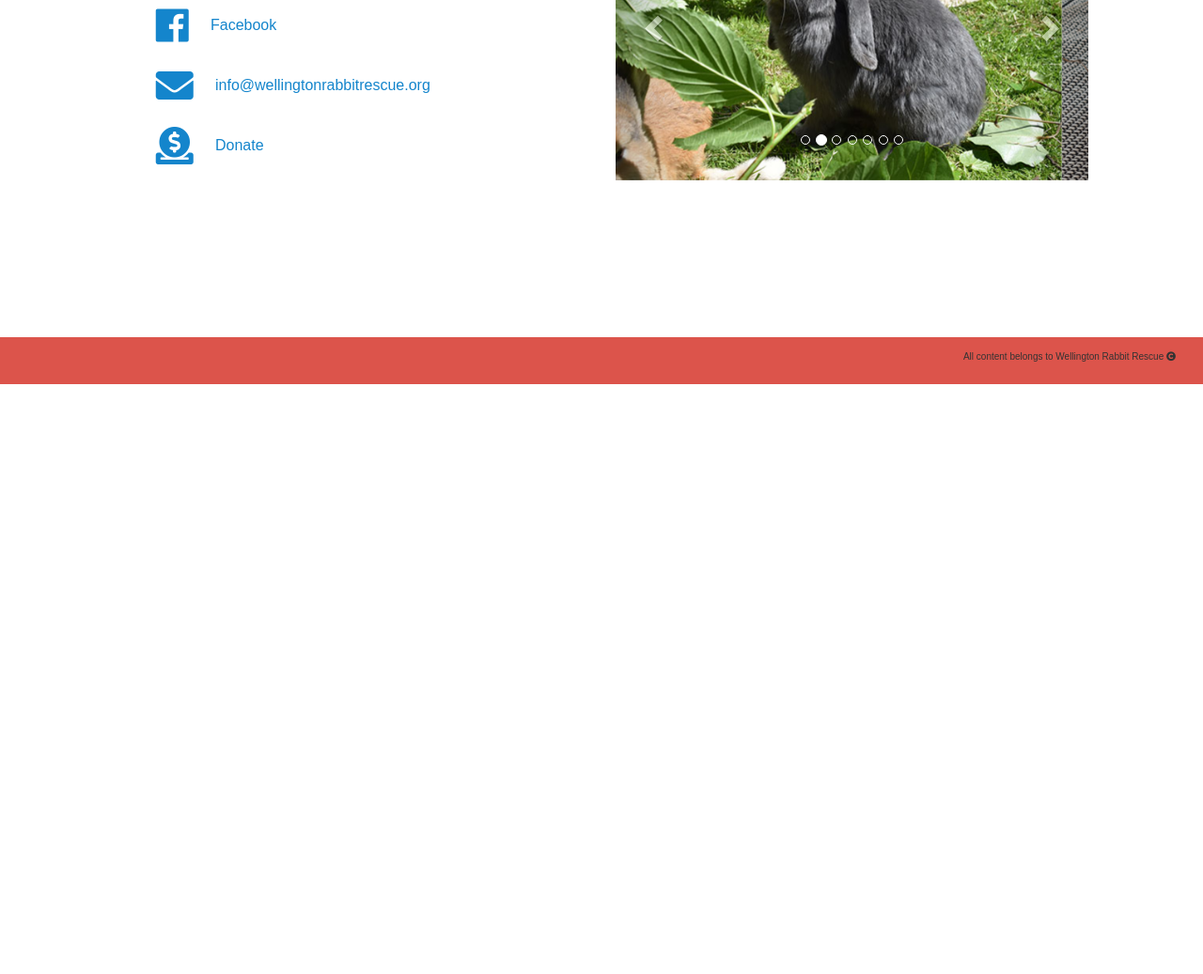
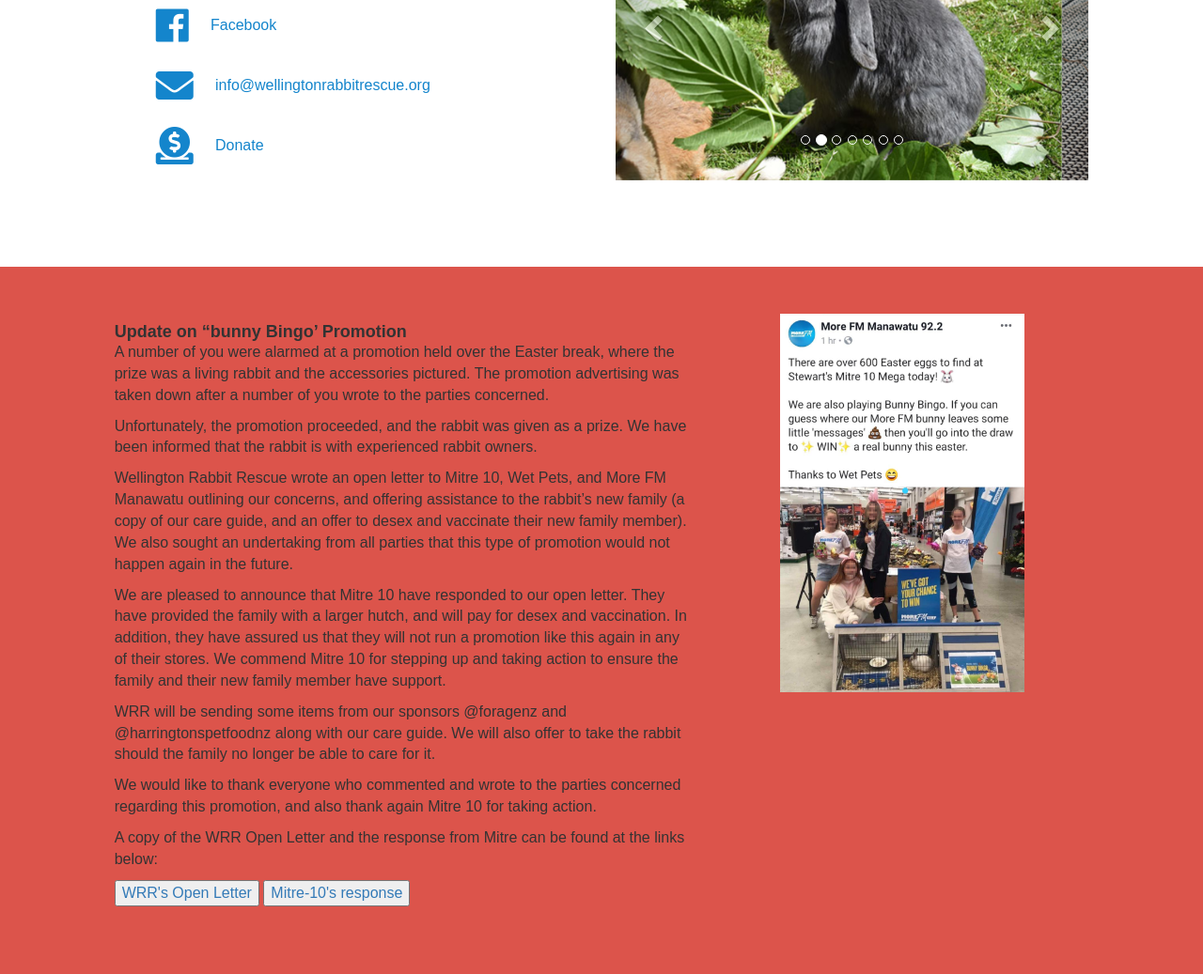
Before and after one commit to craftycal/WRR2.v2.52, a plain HTML site: page index.html in a window 1280 px wide. Shown: the part 414-1451 px from the top of the page at 94% size. Before the commit the page ends 826 px from the top, so only its background shows below. Drawn offline with Linux system fonts and the light colour scheme; a web font is replaced by a local one.

Commit message:
added bingo post

```diff
--- a/index.html
+++ b/index.html
@@ -122,6 +122,50 @@
     </div>
   </div>
 
+  <div class="row" style="background-color: #dc544b; padding-top: 50px; padding-bottom: 50px;">
+    <div class="col-sm-6 col-sm-offset-1">
+      <h5>
+        Update on “bunny Bingo’ Promotion
+      </h5>
+      <p>
+        A number of you were alarmed at a promotion held over the Easter break, where the prize was a living rabbit and the accessories pictured. The promotion advertising was taken down after a number of you wrote to the parties concerned.
+      </p>
+      <p>
+        Unfortunately, the promotion proceeded, and the rabbit was given as a prize. We have been informed that the rabbit is with experienced rabbit owners.
+      </p>
+      <p>
+        Wellington Rabbit Rescue wrote an open letter to Mitre 10, Wet Pets, and More FM Manawatu outlining our concerns, and offering assistance to the rabbit’s new family (a copy of our care guide, and an offer to desex and vaccinate their new family member). We also sought an undertaking from all parties that this type of promotion would not happen again in the future.
+      </p>
+      <p>
+        We are pleased to announce that Mitre 10 have responded to our open letter. They have provided the family with a larger hutch, and will pay for desex and vaccination. In addition, they have assured us that they will not run a promotion like this again in any of their stores. We commend Mitre 10 for stepping up and taking action to ensure the family and their new family member have support.
+      </p>
+      <p>
+        WRR will be sending some items from our sponsors @foragenz and @harringtonspetfoodnz along with our care guide. We will also offer to take the rabbit should the family no longer be able to care for it.
+      </p>
+      <p>
+        We would like to thank everyone who commented and wrote to the parties concerned regarding this promotion, and also thank again Mitre 10 for taking action.
+      </p>
+      <p>
+        A copy of the WRR Open Letter and the response from Mitre can be found at the links below:
+      </p>
+      <a href="https://documentcloud.adobe.com/link/track?uri=urn%3Aaaid%3Ascds%3AUS%3A508c8e96-61a1-49ba-b82b-40ac8d1ba84c&fbclid=IwAR1Lo1wn05IediWD6RSuXphAs9cG5FC_wdmrtJrge04L4lKA6beJPYJb3Hw">
+        <button type="button" name="button">WRR's Open Letter</button>
+      </a>
+      <a href="https://documentcloud.adobe.com/link/track?uri=urn%3Aaaid%3Ascds%3AUS%3Ad56ee4c6-b172-4466-b267-b812c34c9b7b&fbclid=IwAR34_J-uQgFR-CEsqOuph70v-_cZnuo5zQICPyJm25OGaQo0YfZTy4ayrBo">
+        <button type="button" name="button">Mitre-10's response</button>
+      </a>
+      <br><br><br><br>
+  </div>
+  <div class="col-sm-4">
+    <img src="images/bunBingo.png" alt=""  class="img-responsive margin" style="max-width: 260px; margin: 0 auto;">
+  </div>
+  </div>
+
+  <div class="row">
+    <div class="col-sm-12" style="height: 75px;">
+    </div>
+  </div>
+
   <footer class="footer red">
     <div class="container-fluid">
       <p class="text-muted">All content belongs to Wellington Rabbit Rescue <i class="fa fa-copyright" aria-hidden="true"></i></p>
```
Also changed, not shown: images/bunBingo.png (added).
